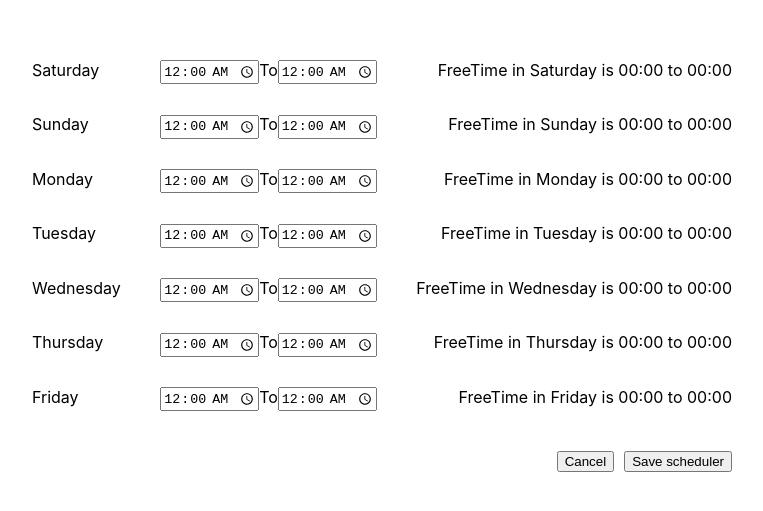
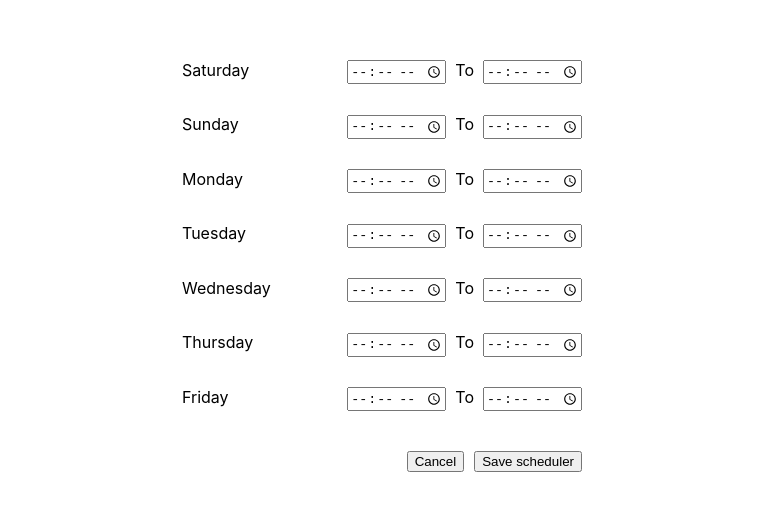
Before and after one commit to maryamxiim/FreeTime, a React (Create React App) app: page / in a window 1280 px wide. Shown: the part 149-660 px from the top of the page, without its empty margins (258-1021 px from the left). Built offline with nearby package versions, Linux system fonts and the light colour scheme.

Commit message:
✨ show time in a list

```diff
--- a/src/component/Time.js
+++ b/src/component/Time.js
@@ -1,35 +1,36 @@
-import React,{useState} from "react";
+import React from "react";
 import "./time.css"
 
-function Time({day}) {
-    const [valueaStart, setValueStart] = useState('00:00');
-const [valueEnd, setValuesEnd] = useState('00:00');
+function Time({day , valueStart, valueEnd,onChangeValueStart, onChangeValueEnd}) {
+
+
     return(
 
         <div className="total">
         <div>{day}</div>
    <div><input
         type="time"
-        onChange={ev => setValueStart(ev.target.value)}
+        onChange={onChangeValueStart}
         min="00:00"
         max="23:59"
         step="60"
-        value={valueaStart}
+        value={valueStart}
       />
+      &nbsp;
        To
+       &nbsp;
        <input
         type="time"
-        onChange={ev => setValuesEnd(ev.target.value)}
+        onChange={onChangeValueEnd}
         min="00:00"
         max="23:59"
         step="60"
         value={valueEnd}
       /> </div>
-
-        <div> FreeTime in {day} is {valueaStart} to {valueEnd}</div>
-  </div>
+    </div>
     )
 }
 
 
+
 export default Time;
--- a/src/component/time.css
+++ b/src/component/time.css
@@ -1,5 +1,5 @@
 .total {
-  width: 700px;
+  width: 400px;
   /* border: 1px solid black; */
   display: flex;
   justify-content: space-between;
```
